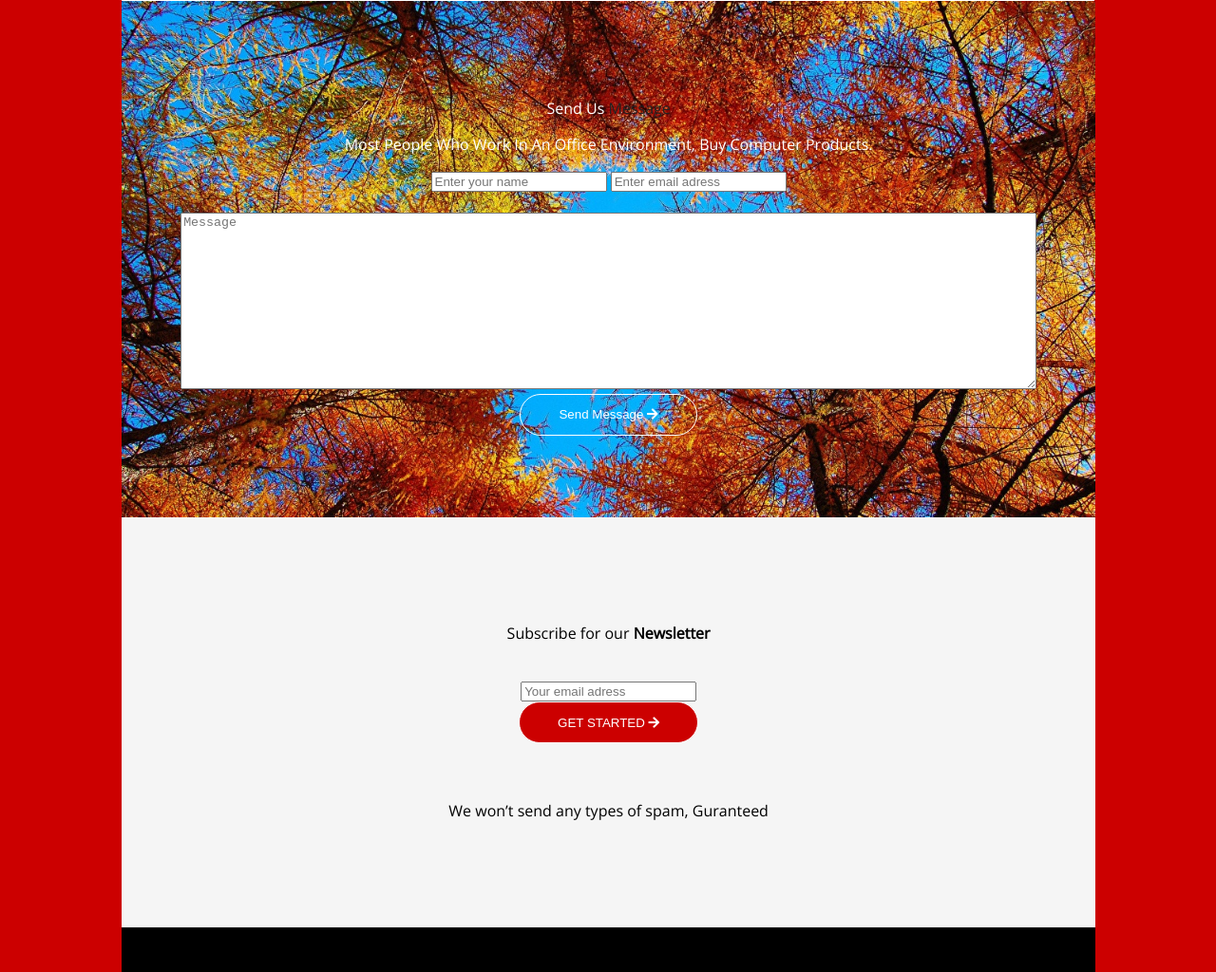
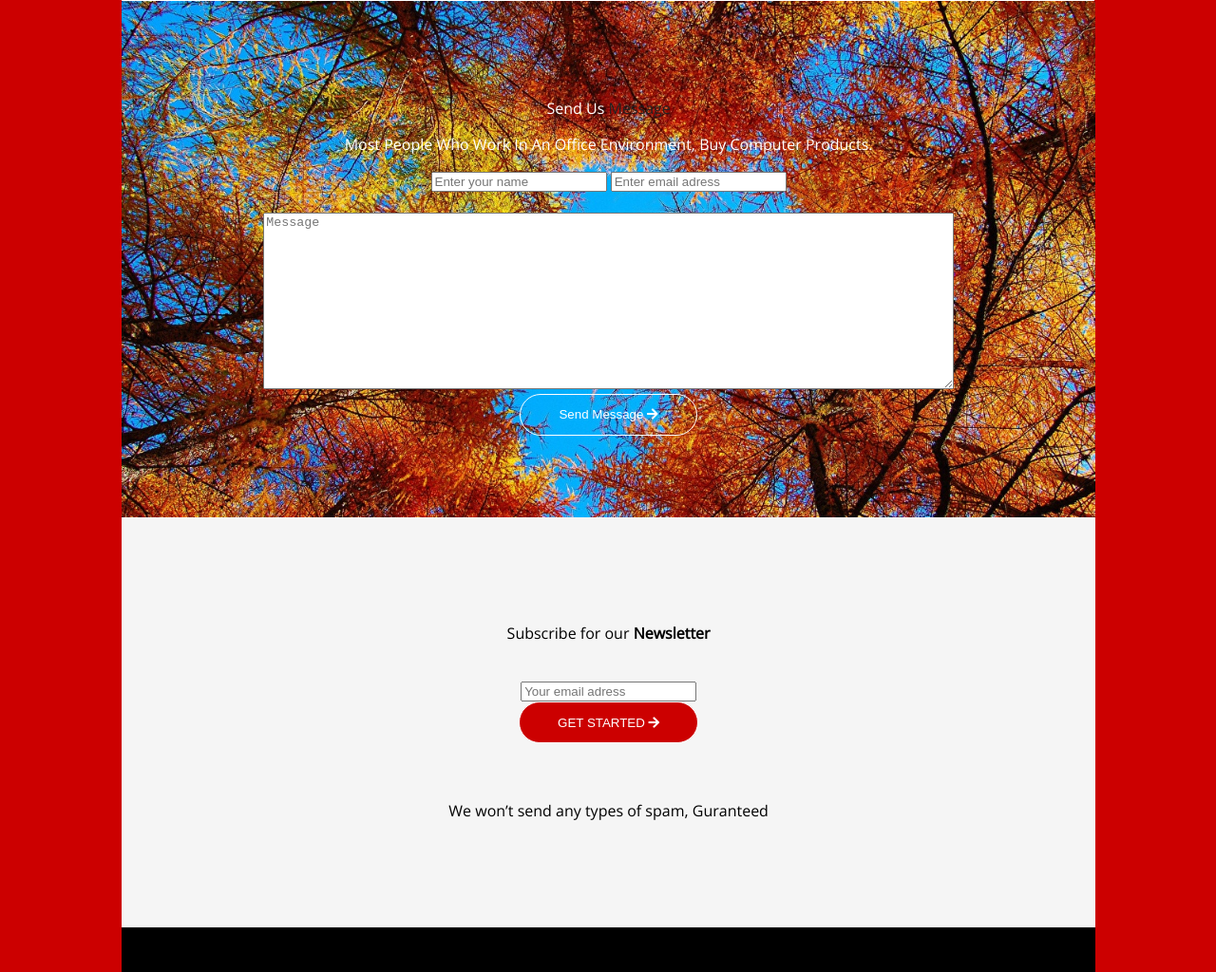
Before and after one commit to karichalobato/plantila, a plain HTML site: page index.html in a window 1280 px wide. Shown: the part 2692-3716 px from the top of the page at 95% size. Drawn offline with nearby package versions, Linux system fonts and the light colour scheme.

Commit message:
Update style.css

```diff
--- a/style.css
+++ b/style.css
@@ -467,3 +467,7 @@ div#imagen {
         height: 3.1rem;
     }
 }
+#message{
+  width: 80%;
+  max-width:100%
+}
```
